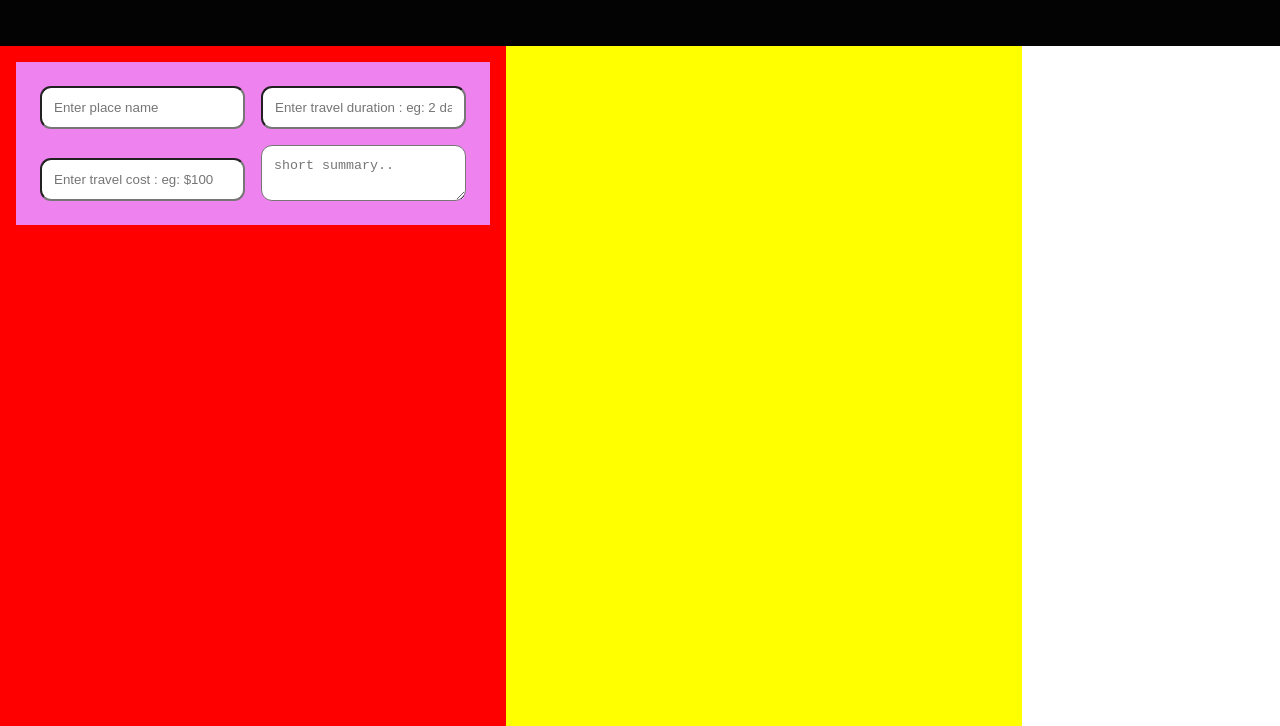
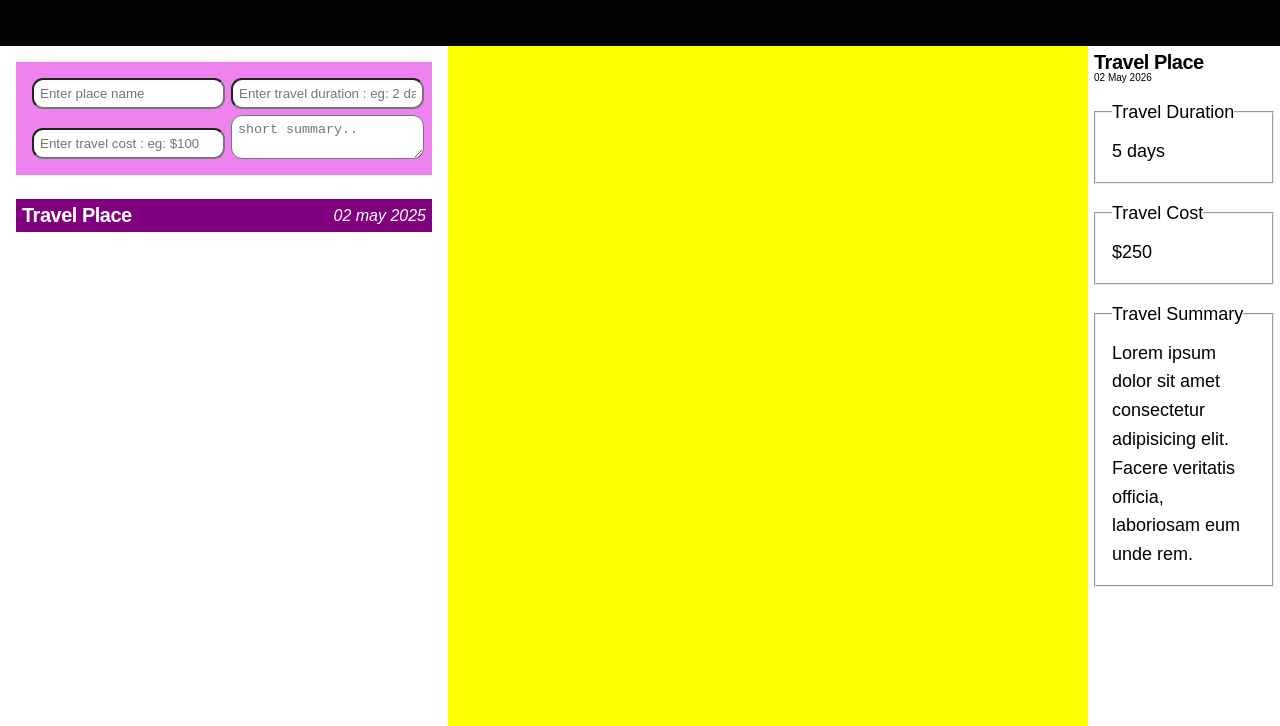
Before and after one commit to robiulhussainroni/travel-journal, a plain HTML site: page index.html in a window 1280 px wide. Shown: the part 74-800 px from the top of the page. Drawn offline with Linux system fonts and the light colour scheme.

Commit message:
Makup Travel List and Details part

```diff
--- a/css/style.css
+++ b/css/style.css
@@ -33,31 +33,53 @@ body {
 .main {
   height: 85vh;
   display: grid;
-  grid-template-columns: 1fr 2fr 1fr;
+  grid-template-columns: 35% 50% 15%;
 }
 
 /* travel list */
 .travel__list {
-  background-color: blue;
   padding: 1.6rem;
 }
 
 .form {
   display: grid;
   grid-template-columns: 1fr 1fr;
-  gap: 1.6rem;
+  gap: 0.6rem;
   background-color: violet;
-  padding: 2.4rem;
+  padding: 1.6rem;
 }
 
 input,
 textarea {
-  padding: 1.2rem;
+  padding: 0.6rem;
   border-radius: 11px;
 }
 
 #travel__cost {
   align-self: end;
+}
+
+.travel-item {
+  margin-top: 2.4rem;
+  display: flex;
+  justify-content: space-between;
+  align-items: center;
+  background-color: purple;
+  color: #fff;
+  padding: 0.6rem;
+  cursor: pointer;
+}
+
+.travel-item__heading {
+  font-size: 2rem;
+  font-weight: 700;
+  line-height: 1.05;
+  letter-spacing: -0.5px;
+}
+
+.travel__date {
+  font-style: italic;
+  font-size: 1.6rem;
 }
 
 /* travel map */
@@ -66,6 +88,35 @@ textarea {
 }
 
 /* travel details */
-.travel__list {
-  background-color: red;
+.travel__details {
+  padding: 0.6rem;
 }
+
+.travel__details--heading {
+  font-size: 2rem;
+  letter-spacing: -0.5px;
+  line-height: 1.05;
+  font-weight: 700;
+}
+
+.travel__details--date {
+  font-style: italic;
+  font-size: 1.6rem;
+}
+
+fieldset {
+  margin-top: 2rem;
+  padding: 1.6rem;
+}
+
+legend {
+  font-size: 1.8rem;
+  font-weight: 500;
+}
+
+.travel__details--duration,
+.travel__details--cost,
+.travel__details--summary {
+  font-size: 1.8rem;
+  line-height: 1.6;
+}
--- a/index.html
+++ b/index.html
@@ -40,9 +40,31 @@
             placeholder="short summary.."
           ></textarea>
         </form>
+        <div class="travel-item">
+          <h2 class="travel-item__heading">Travel Place</h2>
+          <p class="travel__date">02 may 2025</p>
+        </div>
       </div>
       <div class="travel__map" id="map"></div>
-      <div class="travel__details"></div>
+      <div class="travel__details">
+        <h2 class="travel__details--heading">Travel Place</h2>
+        <span class="trvel__details--date">02 May 2026</span>
+        <fieldset>
+          <legend>Travel Duration</legend>
+          <p class="travel__details--duration">5 days</p>
+        </fieldset>
+        <fieldset>
+          <legend>Travel Cost</legend>
+          <p class="travel__details--cost">$250</p>
+        </fieldset>
+        <fieldset>
+          <legend>Travel Summary</legend>
+          <p class="travel__details--summary">
+            Lorem ipsum dolor sit amet consectetur adipisicing elit. Facere
+            veritatis officia, laboriosam eum unde rem.
+          </p>
+        </fieldset>
+      </div>
     </main>
   </body>
 </html>
```
Also changed, not shown: 1 other file.
